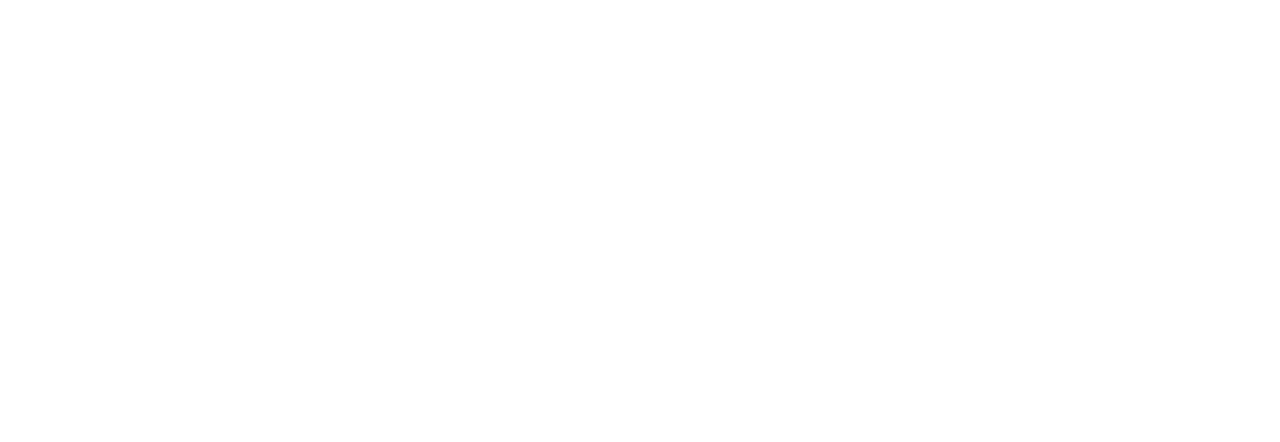
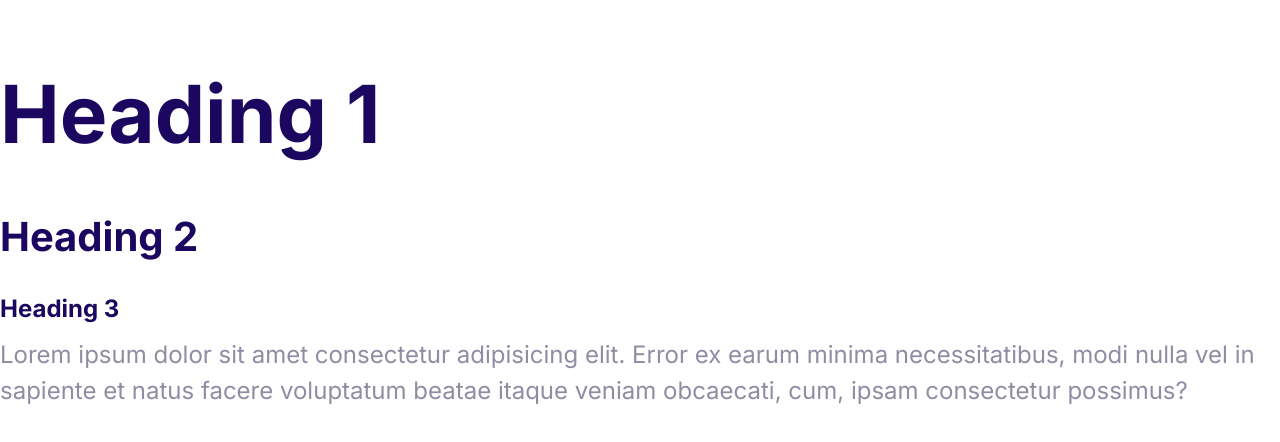
Before and after one commit to boatengdickson/moshifiedd, a plain HTML site: page index.html in a window 1280 px wide. Drawn offline with Linux system fonts and the light colour scheme.

Commit message:
Define  typography

```diff
--- a/css/style.css
+++ b/css/style.css
@@ -5,3 +5,42 @@
     --color-headings: #1b0760;
     --color-body: #918ca4;
 }
+html{
+    font-size: 62.5%;
+}
+body{
+    font-family: Inter, Arial, Helvetica, sans-serif;
+    color: var(--color-body);
+    font-size: 2.4rem;
+    line-height: 1.5;
+}
+h1,
+h2,
+h3{
+    color: var(--color-headings);
+    margin-bottom: 1rem;
+}
+h1{
+    font-size: 7rem;
+}
+h2{
+    font-size: 4rem;
+}
+h3{
+    font-size: 3rem;
+}
+p{
+    margin-top: 0;
+}
+
+@media screen and (min-width: 1024px) {
+    h1{
+        font-size: 8rem;
+    }
+    h2{
+        font-size: 4rem;
+    }
+    h3{
+        font-size: 2.4rem;
+    }
+}
--- a/index.html
+++ b/index.html
@@ -5,9 +5,24 @@
     <meta http-equiv="X-UA-Compatible" content="IE=edge" />
     <meta name="viewport" content="width=device-width, initial-scale=1.0" />
     <title>Moshified</title>
-    <link rel="stylesheet" href="css/milligram.css" />
+    <link rel="preconnect" href="https://fonts.gstatic.com" />
+    <link
+      href="https://fonts.googleapis.com/css2?family=Inter:wght@400;700&display=swap"
+      rel="stylesheet"
+    />
+    <!-- <link rel="stylesheet" href="css/milligram.css" /> -->
     <link rel="stylesheet" href="css/normalize.css" />
     <link rel="stylesheet" href="css/style.css" />
   </head>
-  <body></body>
+  <body>
+    <h1>Heading 1</h1>
+    <h2>Heading 2</h2>
+    <h3>Heading 3</h3>
+    <p>
+      Lorem ipsum dolor sit amet consectetur adipisicing elit. Error ex earum
+      minima necessitatibus, modi nulla vel in sapiente et natus facere
+      voluptatum beatae itaque veniam obcaecati, cum, ipsam consectetur
+      possimus?
+    </p>
+  </body>
 </html>
```
